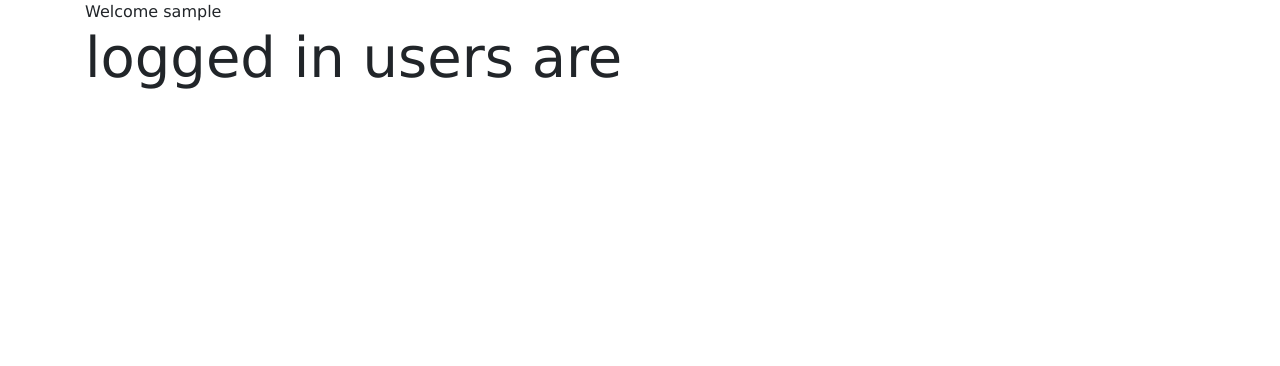
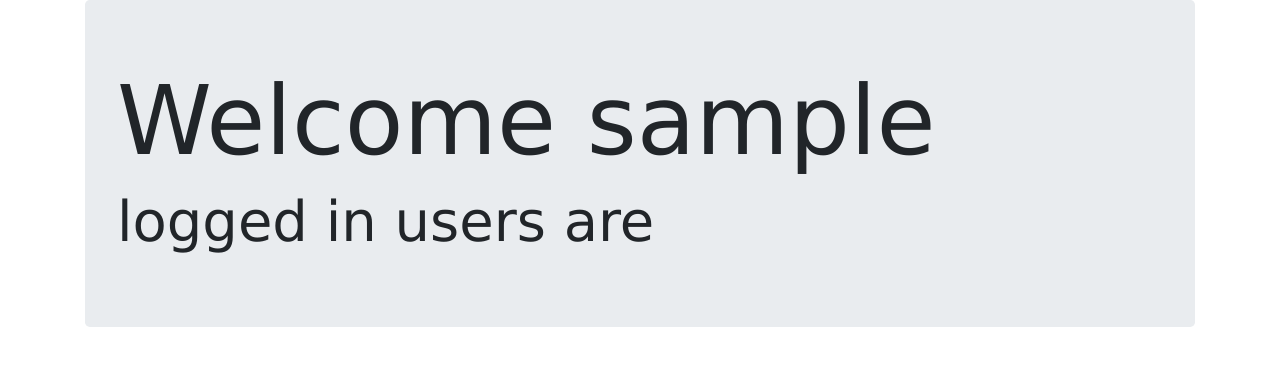
Before and after one commit to himanshumishra78/cralendarapp, a Django app: page / in a window 1280 px wide. Shown: the part 58-424 px from the top of the page. Run offline with Django 3.2, Linux system fonts and the light colour scheme; the visitor is signed in with stand-in values (Sample User, id 1); some libraries are stand-ins or nearby versions.

Commit message:
varibales fixed

```diff
--- a/home/templates/index.html
+++ b/home/templates/index.html
@@ -1,7 +1,7 @@
 {% extends 'base.html' %}
 {% block content %}
 <div class=container>
-  <div class="jumbotron>"
+  <div class="jumbotron">
 <h1 class="display-1">Welcome {{user.get_username}}</h1>
 <h4 class="display-4">logged in users are</h4>
 {% for user in user_list %}
```
